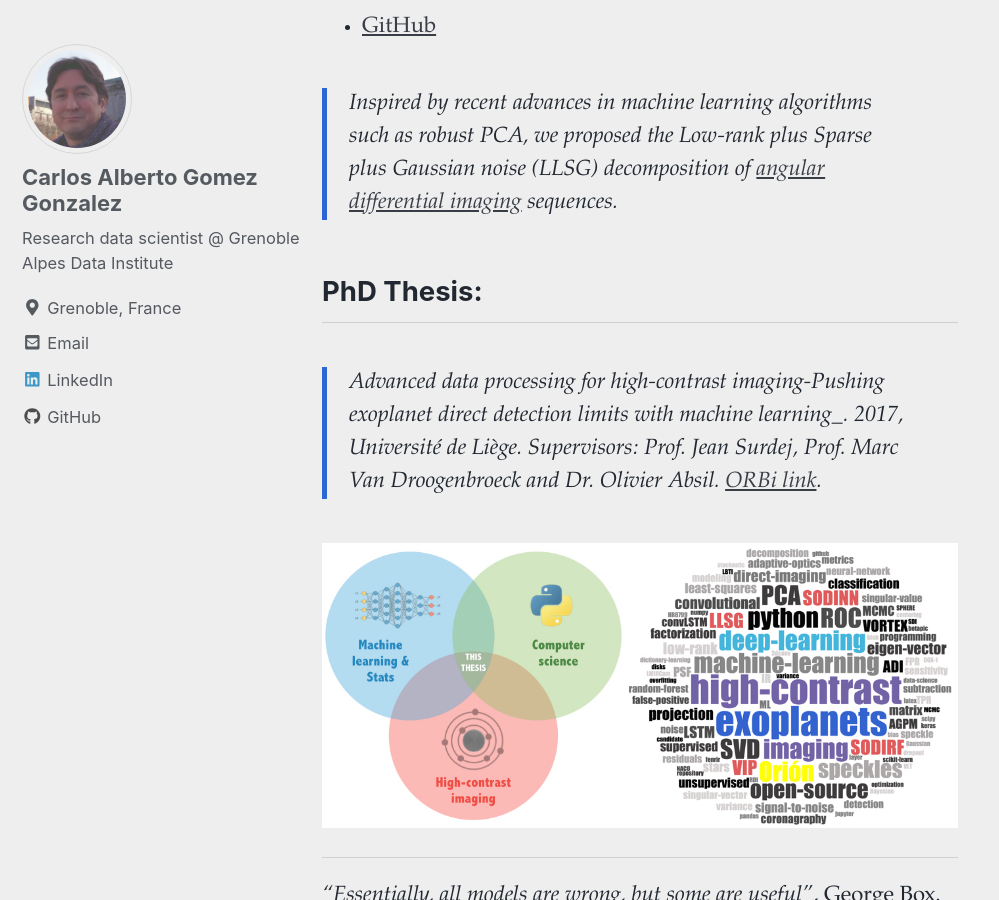
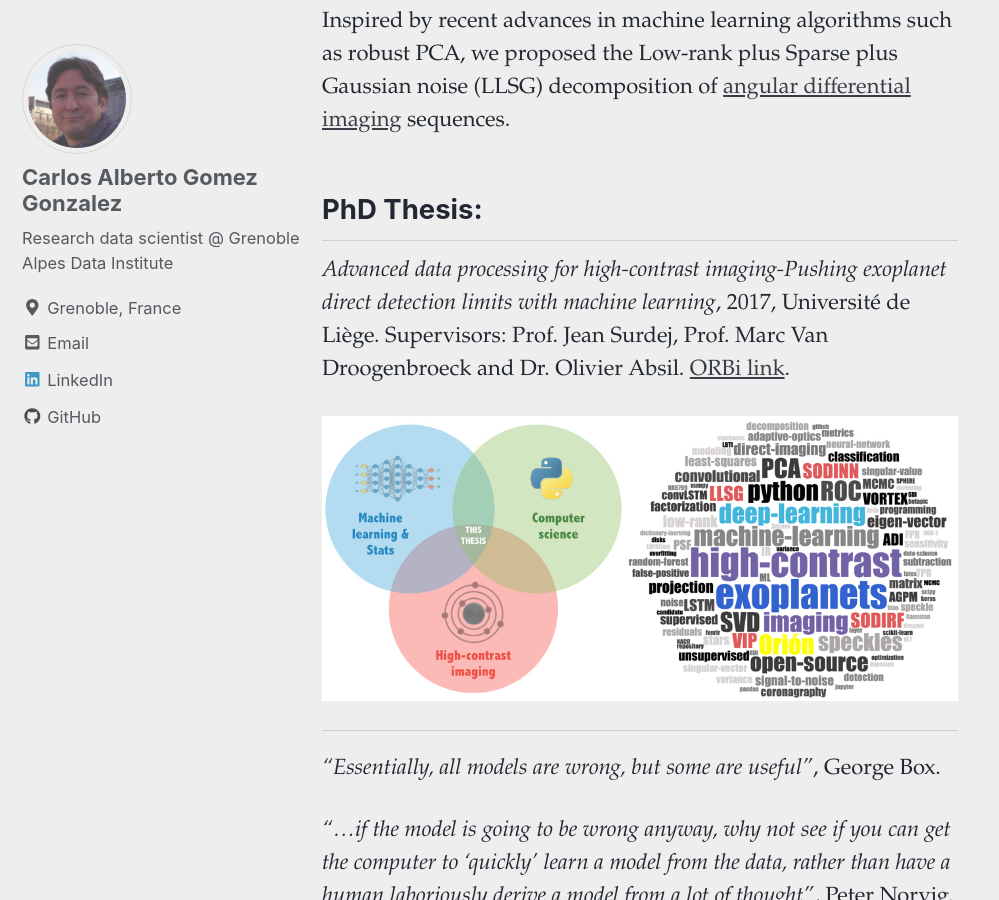
Before and after one commit to carlos-gg/carlos-gg.github.io, a Jekyll site: the page built from _pages/publications.md, in a window 1280 px wide and 900 px high, scrolled down 2285 px. Shown: the whole window, without its empty margins (0-999 px from the left). Built offline with Jekyll 4.4.1, drawn with Linux system fonts in a browser that asks for light colours; nearby versions of some CDN libraries; some of the changed text lies outside the part shown.

Commit message:
updating pages content

```diff
--- a/_pages/publications.md
+++ b/_pages/publications.md
@@ -18,7 +18,7 @@ For a complete list of publications take a look at my [CV](https://carlgogo.gith
 * [Astronomy & Astrophysics, 2018](https://www.aanda.org/articles/aa/abs/2018/05/aa31961-17/aa31961-17.html)
 * [GitHub](https://github.com/carlgogo/supervised-detection-exoplanets-hci)
 
-> We reformulate the exoplanet detection task (for [angular differential imaging](https://vimeo.com/125547220) sequences) building on well-established machine learning techniques to take high-contrast imaging post-processing from an unsupervised to a supervised learning context. In this new framework, we presented algorithmic solutions using two different discriminative models: SODIRF (random forests) and SODINN (neural networks). The proposed supervised detection framework outperforms state-of-the-art techniques in the task of discriminating planet signal from speckles. For instance, SODINN improves the true positive rate by a factor ranging from ∼2 to ∼10 wrt. low-rank based approaches, working at the same false positive rate. The code has been publicly released and can be found on GitHub.
+We reformulate the exoplanet detection task (for [angular differential imaging](https://vimeo.com/125547220) sequences) building on well-established machine learning techniques to take high-contrast imaging post-processing from an unsupervised to a supervised learning context. In this new framework, we presented algorithmic solutions using two different discriminative models: SODIRF (random forests) and SODINN (neural networks). The proposed supervised detection framework outperforms state-of-the-art techniques in the task of discriminating planet signal from speckles. For instance, SODINN improves the true positive rate by a factor ranging from ∼2 to ∼10 wrt. low-rank based approaches, working at the same false positive rate. The code has been publicly released and can be found on GitHub.
 
 ![SODINN framework](/assets/images/sodinn.png){:width="700px"}
 
@@ -28,7 +28,7 @@ For a complete list of publications take a look at my [CV](https://carlgogo.gith
 * [Astronomical Journal, 2017](http://iopscience.iop.org/article/10.3847/1538-3881/aa73d7/meta)
 * [GitHub](https://github.com/vortex-exoplanet/VIP)
 
-> The Vortex Image Processing (VIP) library is a python package dedicated to astronomical high-contrast imaging. It relies on the extensive python stack of scientific libraries and aims to provide a flexible framework for high-contrast data and image processing.
+The Vortex Image Processing (VIP) library is a python package dedicated to astronomical high-contrast imaging. It relies on the extensive python stack of scientific libraries and aims to provide a flexible framework for high-contrast data and image processing.
 
 ### Low-rank plus sparse decomposition for exoplanet detection in direct-imaging ADI sequences. The LLSG algorithm
 
@@ -36,11 +36,11 @@ For a complete list of publications take a look at my [CV](https://carlgogo.gith
 * [Astronomy & Astrophysics, 2016](https://www.aanda.org/articles/aa/full_html/2016/05/aa27387-15/aa27387-15.html)
 * [GitHub](https://github.com/vortex-exoplanet/VIP/tree/master/vip_hci/llsg)
 
-> Inspired by recent advances in machine learning algorithms such as robust PCA, we proposed the Low-rank plus Sparse plus Gaussian noise (LLSG) decomposition of [angular differential imaging](https://vimeo.com/125547220) sequences.
+Inspired by recent advances in machine learning algorithms such as robust PCA, we proposed the Low-rank plus Sparse plus Gaussian noise (LLSG) decomposition of [angular differential imaging](https://vimeo.com/125547220) sequences.
 
 
 ## PhD Thesis:
-> Advanced data processing for high-contrast imaging-Pushing exoplanet direct detection limits with machine learning_. 2017, Université de Liège. Supervisors: Prof. Jean Surdej, Prof. Marc Van Droogenbroeck and Dr. Olivier Absil. [ORBi link](http://orbi.ulg.ac.be/handle/2268/214337).
+*Advanced data processing for high-contrast imaging-Pushing exoplanet direct detection limits with machine learning*, 2017, Université de Liège. Supervisors: Prof. Jean Surdej, Prof. Marc Van Droogenbroeck and Dr. Olivier Absil. [ORBi link](http://orbi.ulg.ac.be/handle/2268/214337).
 
 ![Thesis](/assets/images/thesis.jpg){:width="700px"}
 
```
Also changed, not shown: other parts of _pages/publications.md (+2 -2 lines), _pages/software.md (+1 -1 lines), _pages/talks.md (+10 -10 lines), index.md (+1 -1 lines).
